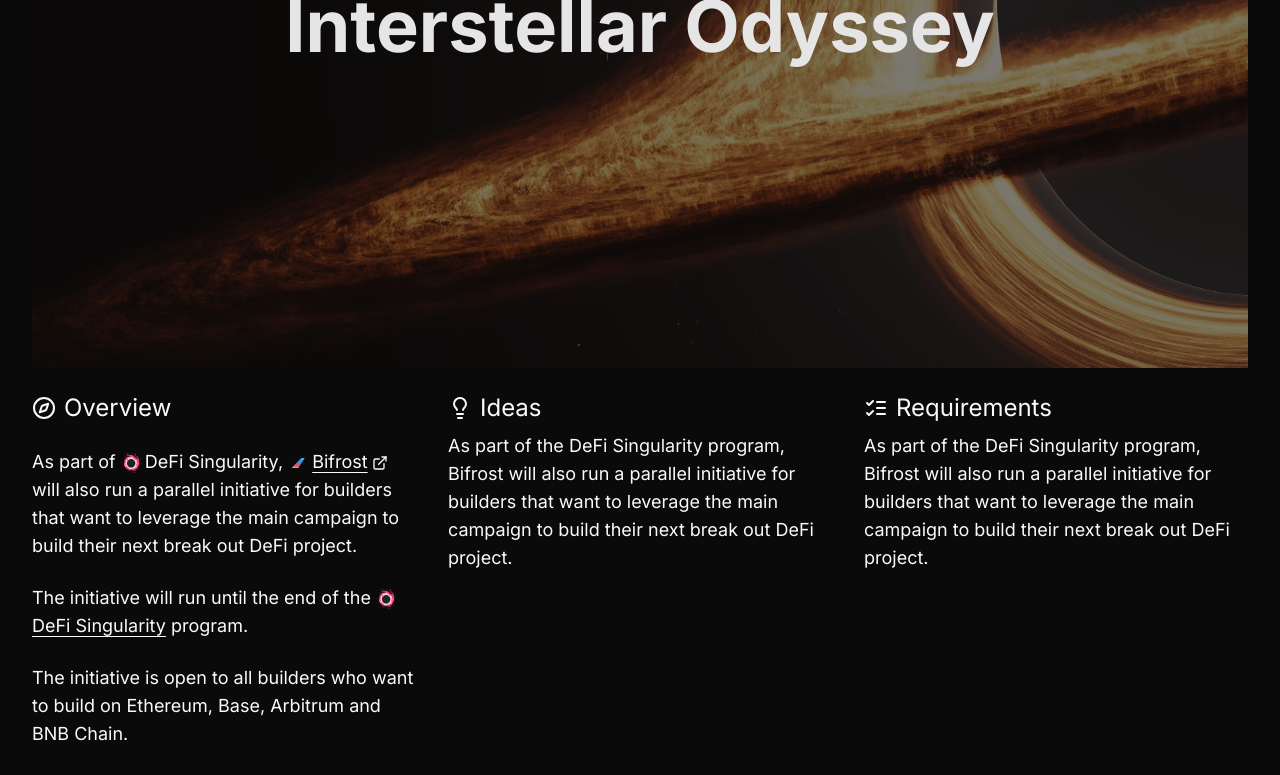
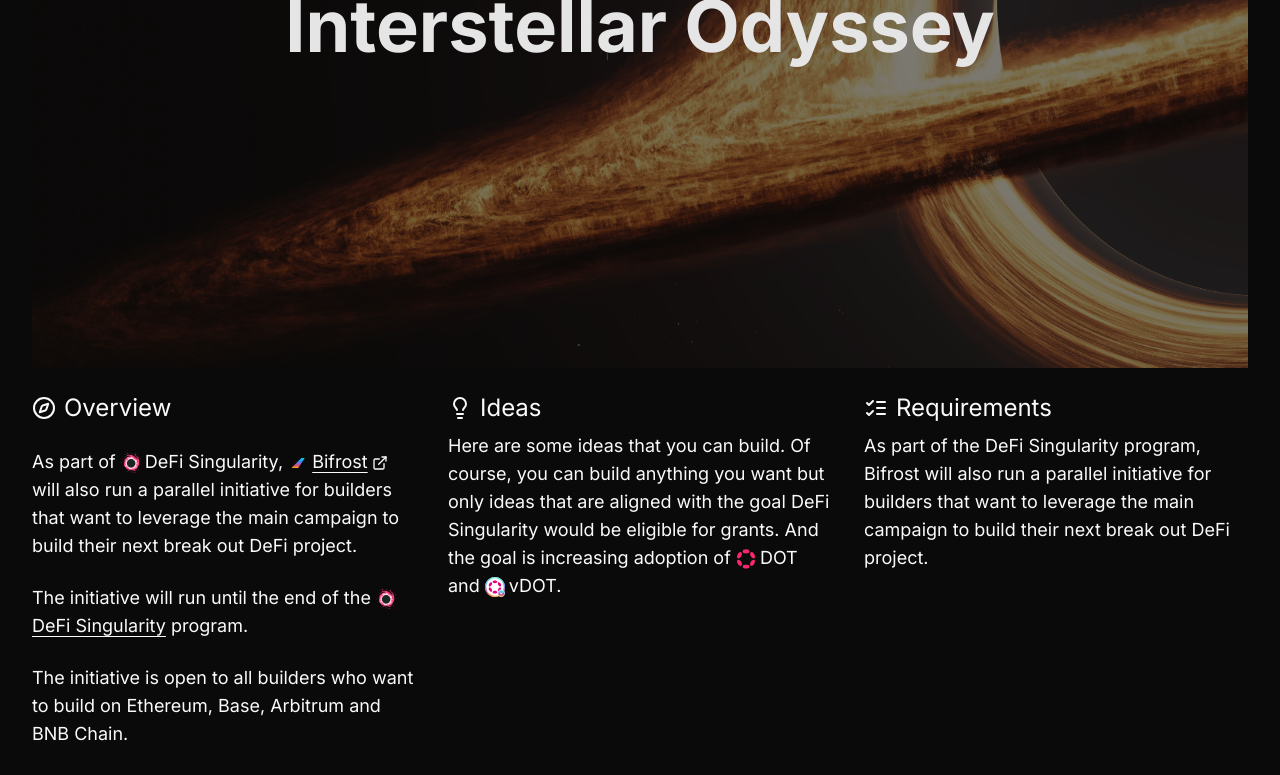
Before and after one commit to bifrost-io/defi-singularity, a Next.js app: page /interstellar-odyssey in a window 1280 px wide. Shown: the part 416-1191 px from the top of the page. Built offline with nearby package versions, Linux system fonts and the light colour scheme.

Commit message:
feat: added ideas for interstellar odyssey

```diff
--- a/app/explore/data.ts
+++ b/app/explore/data.ts
@@ -44,7 +44,7 @@
     id: 2,
     baseAsset: "vDOT",
     baseAssetName: "Voucher DOT",
-    baseAssetLogo: "/dot.svg",
+    baseAssetLogo: "/vdot.svg",
     quoteAsset: "ETH",
     quoteAssetName: "Ether",
     quoteAssetLogo: "/ether.svg",
@@ -104,7 +104,7 @@
     id: 5,
     baseAsset: "vDOT",
     baseAssetName: "Voucher DOT",
-    baseAssetLogo: "/dot.svg",
+    baseAssetLogo: "/vdot.svg",
     quoteAsset: "ETH",
     quoteAssetName: "Ether",
     quoteAssetLogo: "/ether.svg",
@@ -164,7 +164,7 @@
     id: 8,
     baseAsset: "vDOT",
     baseAssetName: "Voucher DOT",
-    baseAssetLogo: "/dot.svg",
+    baseAssetLogo: "/vdot.svg",
     quoteAsset: "ETH",
     quoteAssetName: "Ether",
     quoteAssetLogo: "/ether.svg",
@@ -224,7 +224,7 @@
     id: 11,
     baseAsset: "vDOT",
     baseAssetName: "Voucher DOT",
-    baseAssetLogo: "/dot.svg",
+    baseAssetLogo: "/vdot.svg",
     quoteAsset: "ETH",
     quoteAssetName: "Ether",
     quoteAssetLogo: "/ether.svg",
--- a/app/interstellar-odyssey/page.tsx
+++ b/app/interstellar-odyssey/page.tsx
@@ -1,6 +1,12 @@
 import Link from "next/link";
 import { Button } from "@/components/ui/button";
-import { ArrowLeft, Compass, Lightbulb, ListChecks, ExternalLink } from "lucide-react";
+import {
+  ArrowLeft,
+  Compass,
+  Lightbulb,
+  ListChecks,
+  ExternalLink,
+} from "lucide-react";
 import Image from "next/image";
 
 export default function InterstellarOdyssey() {
@@ -57,8 +63,9 @@
               Bifrost
               <ExternalLink className="inline ml-1 w-4 h-4" />
             </Link>{" "}
-            will also run a parallel initiative for builders that want to leverage
-            the main campaign to build their next break out DeFi project.
+            will also run a parallel initiative for builders that want to
+            leverage the main campaign to build their next break out DeFi
+            project.
           </p>
           <p className="text-lg">
             The initiative will run until the end of the{" "}
@@ -102,8 +109,7 @@
               Bifrost
               <ExternalLink className="inline ml-1 w-4 h-4" />
             </Link>
-            , we hope to
-            see great DeFi projects to come out of this initiative.
+            , we hope to see great DeFi projects to come out of this initiative.
           </p>
         </div>
         <div className="flex flex-col gap-2 mt-6">
@@ -112,9 +118,26 @@
             <h1 className="text-2xl">Ideas</h1>
           </div>
           <p className="text-lg">
-            As part of the DeFi Singularity program, Bifrost will also run a
-            parallel initiative for builders that want to leverage the main
-            campaign to build their next break out DeFi project.
+            Here are some ideas that you can build. Of course, you can build
+            anything you want but only ideas that are aligned with the goal DeFi
+            Singularity would be eligible for grants. And the goal is increasing
+            adoption of{" "}
+            <Image
+              src="/dot.svg"
+              alt="DOT"
+              width={20}
+              height={20}
+              className="inline mr-1"
+            />
+            DOT and{" "}
+            <Image
+              src="/vdot.svg"
+              alt="vDOT"
+              width={20}
+              height={20}
+              className="inline mr-1"
+            />
+            vDOT.
           </p>
         </div>
         <div className="flex flex-col gap-2 mt-6">
```
Also changed, not shown: public/vdot.svg (added).
